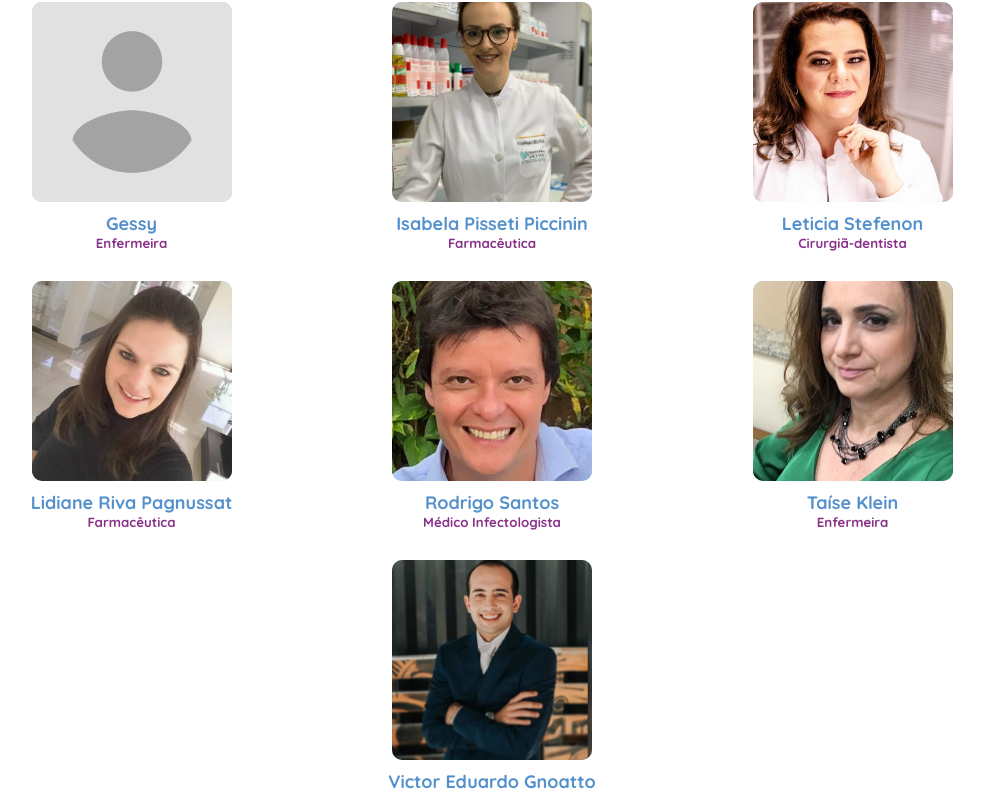
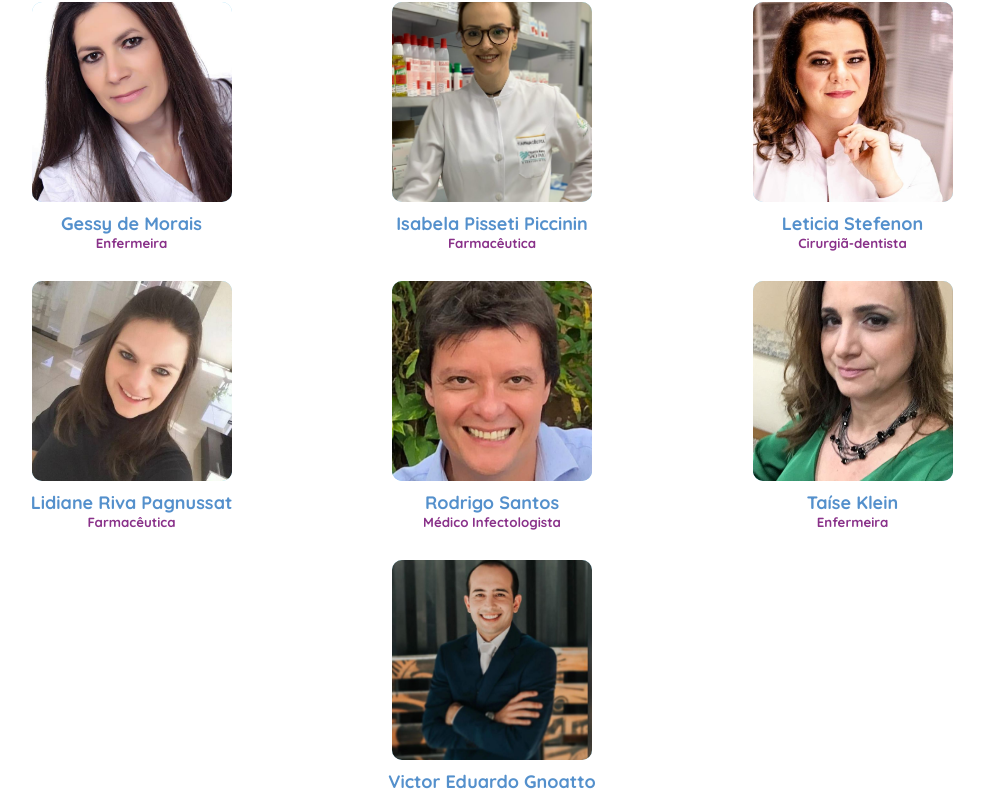
Before and after one commit to pedrohhcunha/congresso, a Next.js app: page / in a window 1280 px wide. Shown: the part 1560-2354 px from the top of the page, without its empty margins (148-1132 px from the left). Built offline with nearby package versions, Linux system fonts and the light colour scheme.

Commit message:
Adicionando a imagem da palestrante

```diff
--- a/components/Palestrantes.jsx
+++ b/components/Palestrantes.jsx
@@ -9,6 +9,7 @@ import lediane from '../public/images/palestrantes/lidiane.jpeg'
 import victor from '../public/images/palestrantes/victor.jpeg'
 import isabela from '../public/images/palestrantes/isabela.jpeg'
 import taise from '../public/images/palestrantes/taise.jpeg'
+import gessy from '../public/images/palestrantes/gessy.jpeg'
 
 export default function Palestrantes(prosp) {
     const palestrantes = [
@@ -29,9 +30,9 @@ export default function Palestrantes(prosp) {
                 foto: fabiana,
             },
             {
-                nome: 'Gessy',
+                nome: 'Gessy de Morais',
                 cargo: 'Enfermeira',
-                foto: placeholder,
+                foto: gessy,
             },
             {
                 nome: 'Isabela Pisseti Piccinin',
```
Also changed, not shown: public/images/palestrantes/gessy.jpeg (added).
